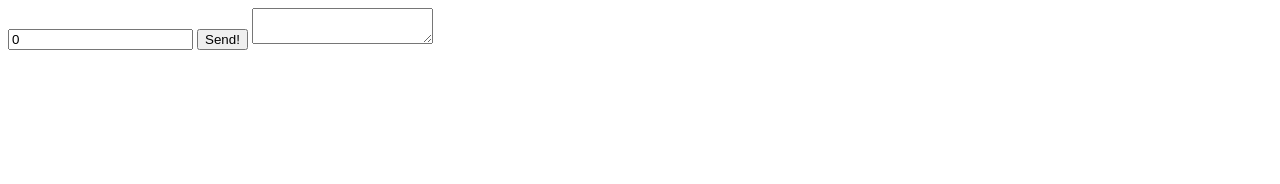
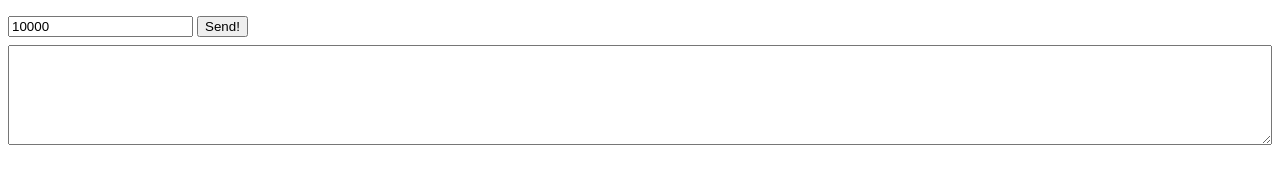
Before and after one commit to augusteiner/jquery.ajaxqueue, a plain HTML site: page index.html in a window 1280 px wide. Drawn offline with Linux system fonts and the light colour scheme.

Commit message:
improved main form

```diff
--- a/index.html
+++ b/index.html
@@ -4,14 +4,19 @@
     <title>jQuery.ajaxqueue examples</title>
     <script src="jquery-1.12.4.min.js"></script>
     <script src="index.js"></script>
+    <style>
+        form > * {
+            margin-top: 8px;
+        }
+    </style>
 </head>
 <body>
     <form id="send" action="index.json" method="post">
-        <input id="workload" type="number" value="0">
+        <input id="workload" type="number" value="10000">
         <button type="submit">
             Send!
         </button>
-        <textarea id="output"></textarea>
+        <textarea id="output" style="width: 100%; height: 100px;"></textarea>
     </form>
 </body>
 </html>
--- a/index.js
+++ b/index.js
@@ -105,7 +105,7 @@ jQuery(function($) {
 
             for (var i = 0; i < workload; i++) {
 
-                output.text(i + " ");
+                output.val(i + " ");
             }
         }
 
```
